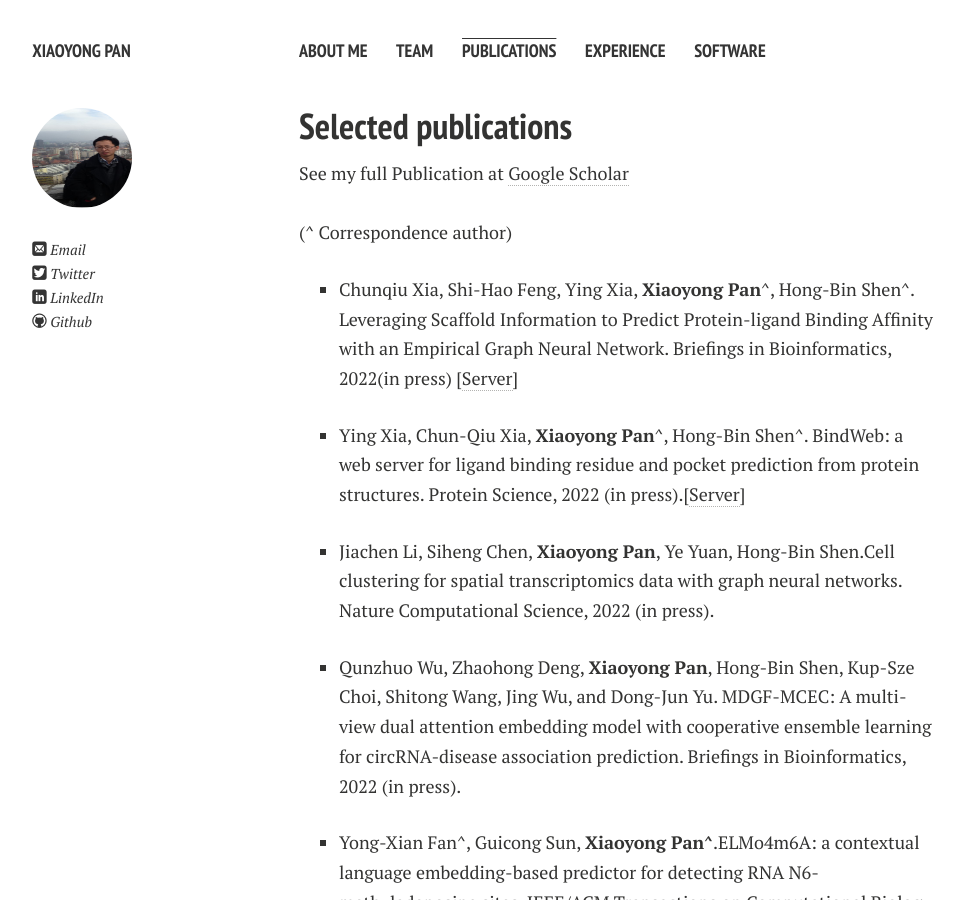
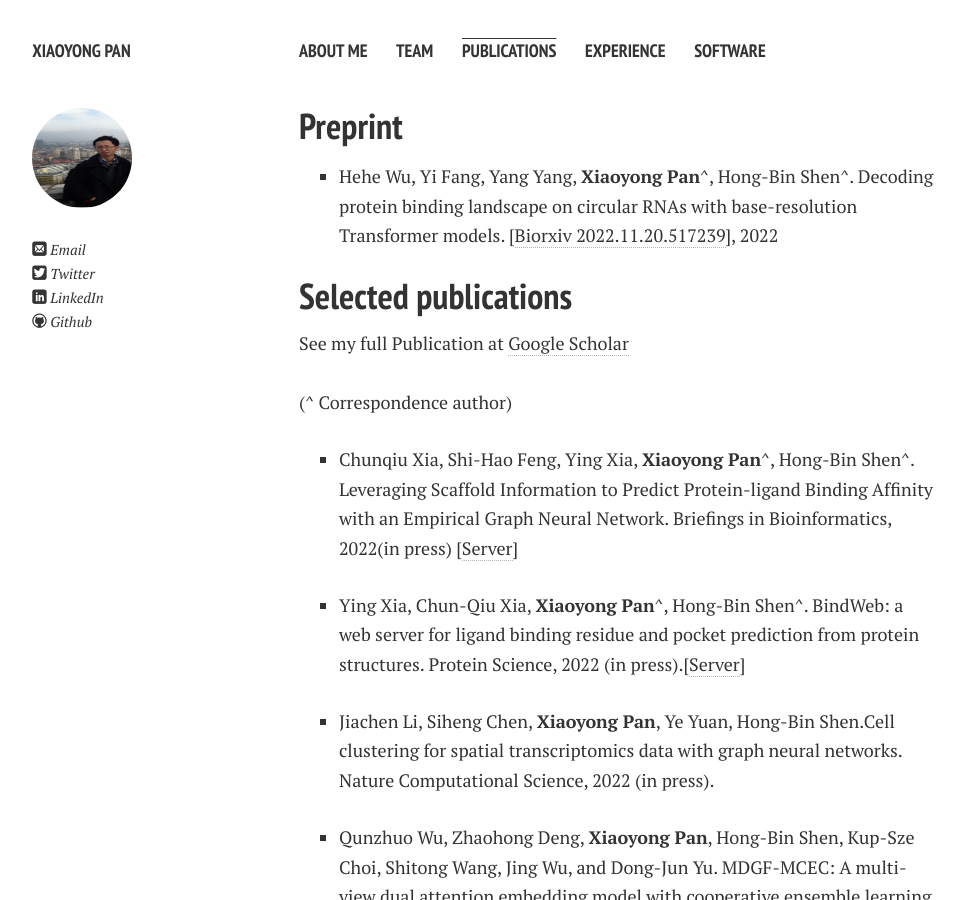
Before and after one commit to xypan1232/xypan1232.github.io, a Jekyll site: the page built from publications.md, in a window 1280 px wide and 900 px high. Shown: the whole window, without its empty margins (21-986 px from the left). Built offline with Jekyll 4.4.1, drawn with Linux system fonts in a browser that asks for light colours; nearby versions of some CDN libraries; Markdown is read by kramdown in place of the engine named in the settings.

Commit message:
Update publications.md

```diff
--- a/publications.md
+++ b/publications.md
@@ -4,7 +4,11 @@ permalink: /publications/index.html
 title: Publications
 ---
 
-
+## Preprint
+<ul>
+<li><p>Hehe Wu, Yi Fang, Yang Yang, <b>Xiaoyong Pan</b>^, Hong-Bin Shen^. Decoding protein binding landscape on circular RNAs with base-resolution Transformer models. [<a href="https://www.biorxiv.org/content/10.1101/2022.11.20.517239v1">Biorxiv 2022.11.20.517239</a>], 2022 </p>
+	</li>
+</ul>
 
 ## Selected publications
 See my full Publication at <a href="https://scholar.google.com/citations?hl=en&user=Yis2IzgAAAAJ">Google Scholar</a> <br><br>
```
